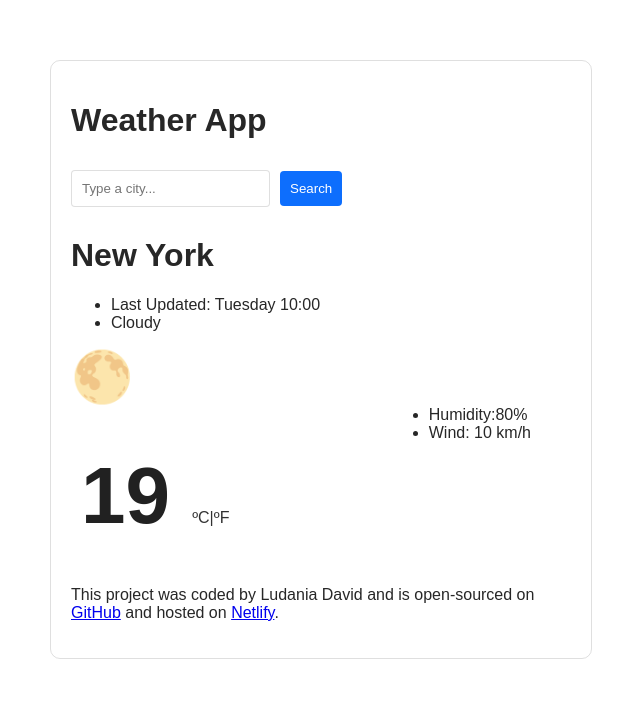
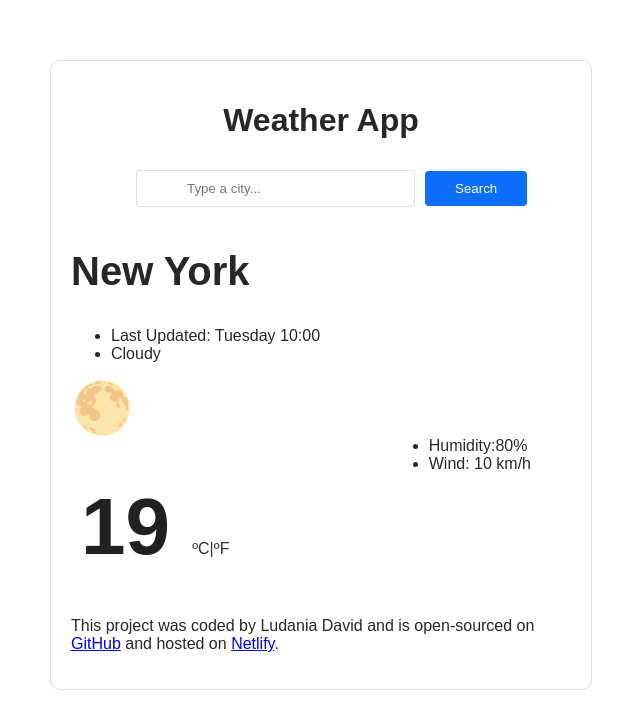
Before and after one commit to Ludania-prog/w4-react-weatherapp-homework, a React (Create React App) app: page / in a window 1280 px wide. Shown: the top 728 px of the page, without its empty margins (319-959 px from the left). Built offline with nearby package versions, Linux system fonts and the light colour scheme.

Commit message:
css ajustments

```diff
--- a/src/App.css
+++ b/src/App.css
@@ -24,11 +24,19 @@
   font-family: Arial, Helvetica, sans-serif;
   color: rgb(39, 39, 39);
 }
+h1 {
+  text-align: center;
+}
+h2 {
+  font-size: 40px;
+}
 form {
   display: inline-block;
+  text-align: center;
+  margin-left: 65px;
 }
 .search {
-  padding: 10px;
+  padding: 10px 50px;
   border-radius: 4px;
   border: 1px solid;
   color: rgba(161, 161, 161, 0.336);
@@ -38,7 +46,7 @@ form {
   display: inline-block;
   margin: 10px;
   background-color: #0d6efd;
-  padding: 10px;
+  padding: 10px 30px;
   border-radius: 4px;
   border: none;
   color: white;
@@ -95,4 +103,5 @@ strong {
   top: -36px;
   left: -20px;
   margin-top: 20px;
+  opacity: 80%;
 }
--- a/src/City.js
+++ b/src/City.js
@@ -3,7 +3,7 @@ import React from "react";
 export default function City() {
   return (
     <div className="City">
-      <h1>New York</h1>
+      <h2>New York</h2>
     </div>
   );
 }
--- a/src/index.js
+++ b/src/index.js
@@ -13,7 +13,7 @@ const root = ReactDOM.createRoot(document.getElementById("root"));
 root.render(
   <React.StrictMode>
     <div className="weather-app">
-      <h1>Weather App</h1>
+      <h1 className="title">Weather App</h1>
       <Form />
       <City />
       <DayUpdate />
```
